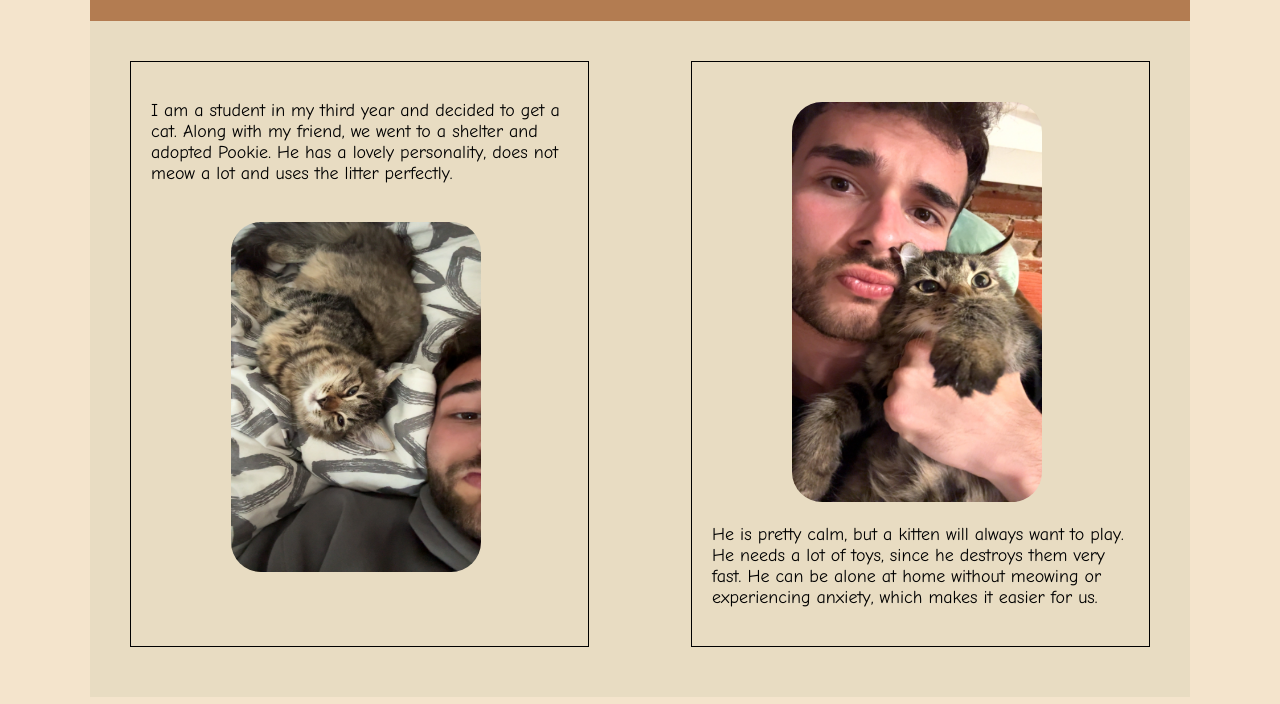
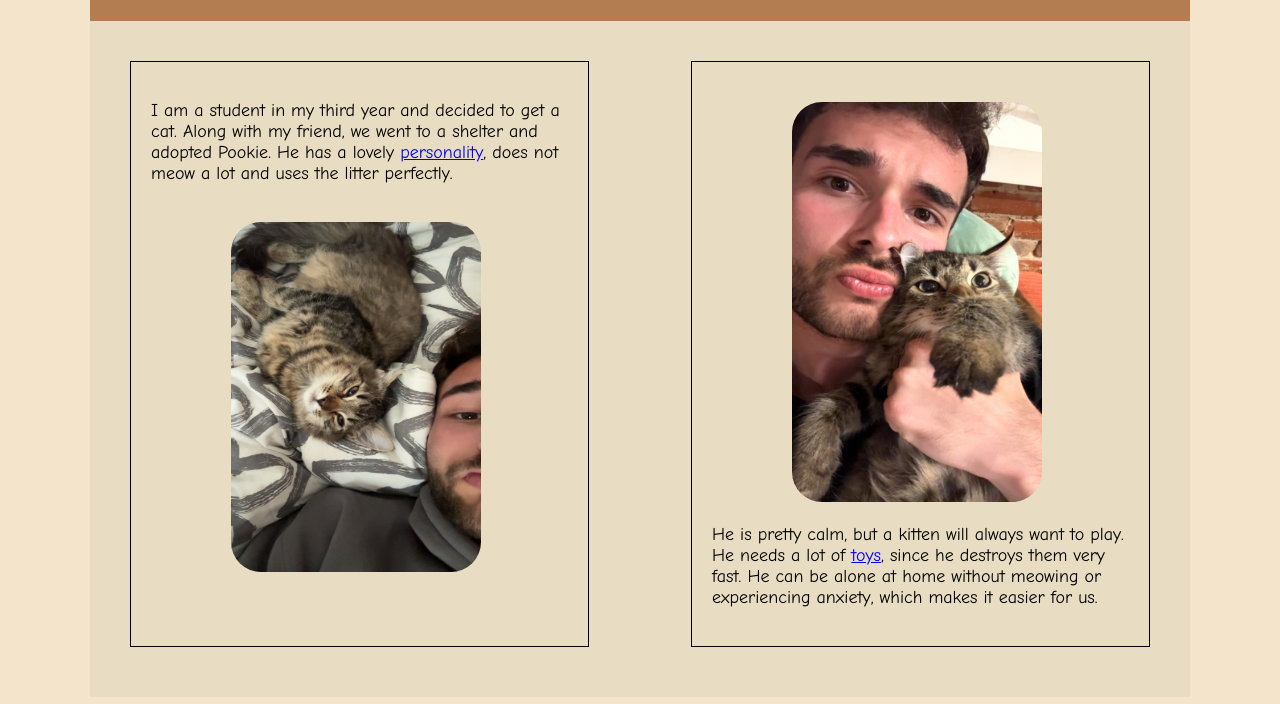
Before and after one commit to DariusTeleaga/DariusTeleaga.github.io, a plain HTML site: page about.html in a window 1280 px wide. Shown: the part 88-792 px from the top of the page. Drawn offline with Linux system fonts and the light colour scheme.

Commit message:
Update about.html

```diff
--- a/about.html
+++ b/about.html
@@ -22,12 +22,12 @@
     <main>
   <div class="main-content">
       <div class="left-column2">
-          <p style="font-size: 18px">I am a student in my third year and decided to get a cat. Along with my friend, we went to a shelter and adopted Pookie. He has a lovely personality, does not meow a lot and uses the litter perfectly.</p>
+          <p style="font-size: 18px">I am a student in my third year and decided to get a cat. Along with my friend, we went to a shelter and adopted Pookie. He has a lovely <a href="https://www.four-paws.org/our-stories/publications-guides/a-cats-personality#:~:text=Did%20you%20know%20that%20cats%20have%20different%20personalities%2C%20just%20like%20humans%3F&text=While%20some%20display%20confidence%2C%20boldness,'a%20creature%20of%20habit'%3F">personality</a>, does not meow a lot and uses the litter perfectly.</p>
           <img class="img-two" style="width: 250px" src="IMG_1532.JPG" alt="Me and Pookie Image 1">
     </div>
         <div class="right-column2">
           <img class="img-three" style="width: 250px" src="IMG_1624.JPG" alt="Me and Pookie Image 2">
-          <p style="font-size: 18px">He is pretty calm, but a kitten will always want to play. He needs a lot of toys, since he destroys them very fast. He can be alone at home without meowing or experiencing anxiety, which makes it easier for us.</p>
+          <p style="font-size: 18px">He is pretty calm, but a kitten will always want to play. He needs a lot of <a href="https://www.trustedhousesitters.com/blog/pets/best-indoor-cat-toys/?utm_source=google&utm_medium=cpc&utm_campaign=GoogleAds_Direct_Search_Brand+Non-Brand_ROW_Europe_Low_Acquisitions&utm_content=Dynamic&gad_source=1&gclid=Cj0KCQjw4Oe4BhCcARIsADQ0csmYIvDN2iDL4Ixh04eLUpnnWasFn5wr-Wgloxm7h9_uRYJSpQ1SM7AaAoIuEALw_wcB">toys</a>, since he destroys them very fast. He can be alone at home without meowing or experiencing anxiety, which makes it easier for us.</p>
     </div>
   </div>
     </main>
```
